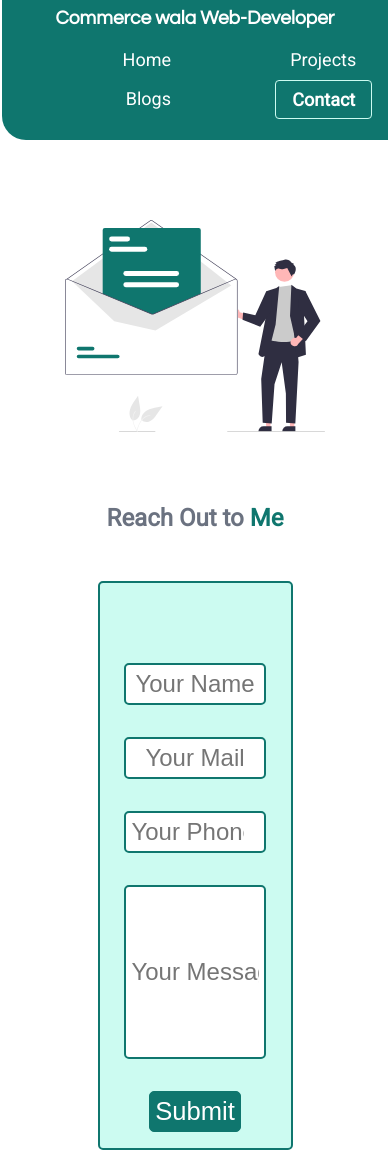
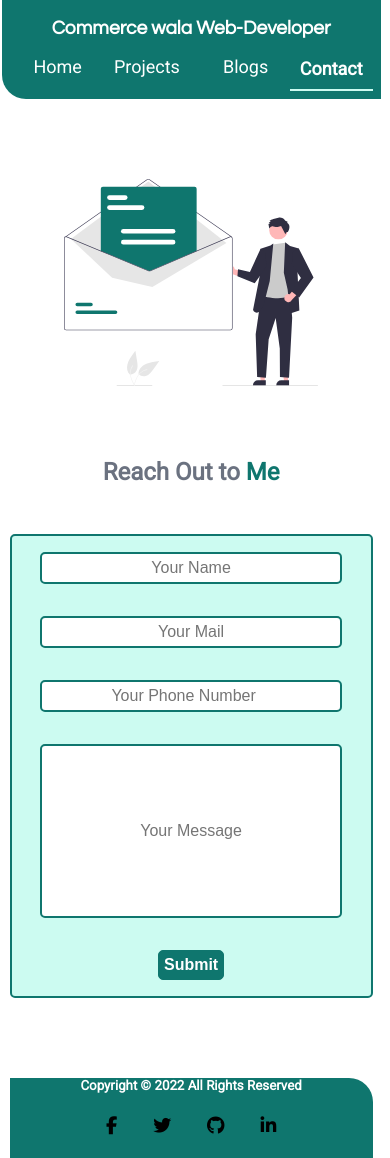
Before and after one commit to SamyakKhairnar/Portfolio-NeoG-Camp, a plain HTML site: page contact.html in a window 390 px wide. Shown: the top 1158 px of the page. Drawn offline with Linux system fonts and the light colour scheme.

Commit message:
Blog Page Responsive

```diff
--- a/styles.css
+++ b/styles.css
@@ -245,6 +245,10 @@ hr {
 
 
 @media only screen and (max-width: 600px) {
+    body{
+        width: 98%;
+        text-align: center;
+    }
     .container,.footer {
       width: 95%;
       margin: auto;
@@ -261,6 +265,7 @@ hr {
         text-align: center;
     }
     .navigation .nav-brand{
+        padding: 10px;
         font-size: larger;
         font-weight: bolder;
     }
@@ -270,14 +275,24 @@ hr {
     .nav-pills{
         font-size: small;
         display: grid;
-        grid-template-columns: repeat(2, 1fr);
-        grid-template-rows: repeat(2, 1fr);
+        grid-template-columns: repeat(4, 1fr);
+        grid-template-rows: repeat(1, 1fr);
         grid-column-gap: 0px;
         grid-row-gap: 0px;
-
+        margin: 0px;
+        padding: 0px;
+    }
+    .list-item-inline{
+        padding: 0px;
     }
     .link{
-        font-size: smaller;
+        font-size: small;
+    }
+    .navigation .link-active{
+        padding: 10px;
+        border: none;
+        border-bottom: 2px solid #ccfbf1;
+        border-radius: 0%;
     }
     .container h1{
         font-size: 1.2rem;
@@ -288,10 +303,28 @@ hr {
     .hero .hero-heading{
         font-size: 1.5rem;
     }
+
     .footer-header{
         font-size: smaller;
     }
     .link .fa-brands{
         font-size: large;
     }
+
+    .contact-form{
+        width: 95%;
+    }
+    .contact-btn{
+        font-size: medium;
+        font-weight: bold;
+    }
+    .contact-container input{
+        font-size: medium;
+    }
+    .blog-container{
+        width: 75%;
+    }
+    .contact-container{
+        padding: 1rem 0px;
+    }
   }
```
